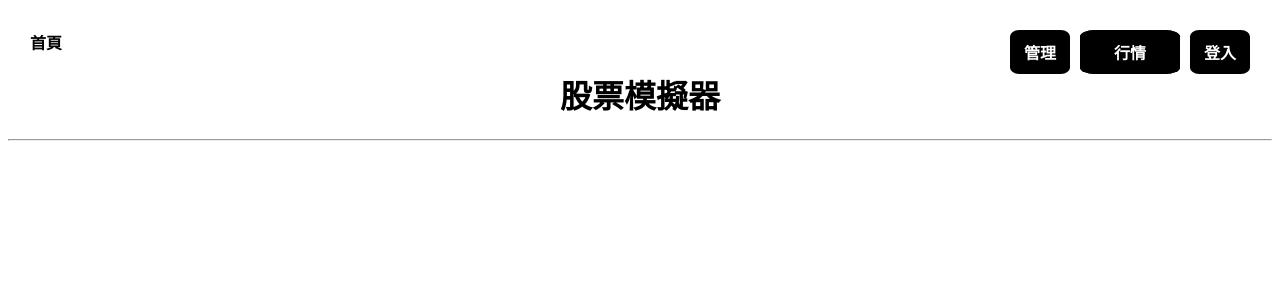
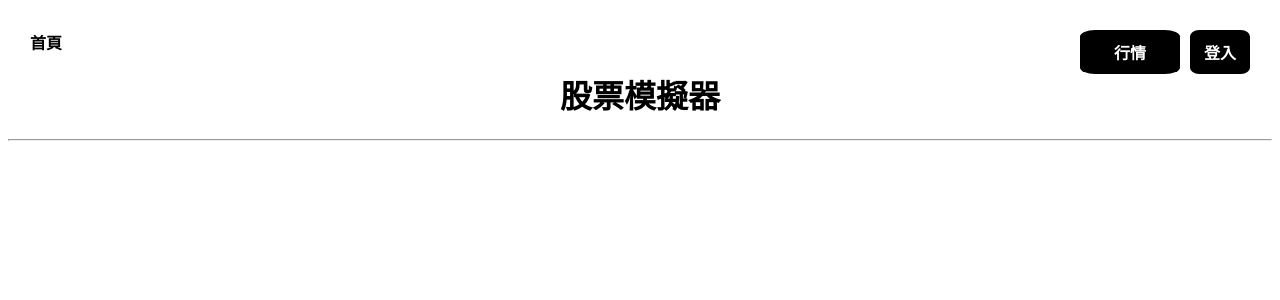
Before and after one commit to BillWang1018/Stock-Simulator, a Django app: page / in a window 1280 px wide. Shown: the top 300 px of the page. Run offline with Django 5.2, Linux system fonts and the light colour scheme.

Commit message:
update main.html

```diff
--- a/stock_simulator/members/templates/master.html
+++ b/stock_simulator/members/templates/master.html
@@ -1,16 +1,19 @@
 <!DOCTYPE html>
 <html>
+
 {% include 'members_style.html' %}
 <head>
-  <title>{% block title %}{% endblock %}</title>
+  <title> {% block title %}{% endblock %} </title>
 </head>
+
 <body>
 <a href="/" class="home"> 首頁 </a>
-<a href="/admin" class="admin"> 管理 </a>
+<!-- <a href="/admin" class="admin"> 管理 </a> -->
 
 {% block content %}
 {% endblock %}
-<a href="{%url 'members'%}" class="all-members"> 所有用戶 </a>
+<!-- <a href="{%url 'members'%}" class="all-members"> 所有用戶 </a> -->
 <a href="{%url 'snum'%}" class="all-members"> 行情 </a>
 </body>
+
 </html>
--- a/stock_simulator/members/templates/members_style.html
+++ b/stock_simulator/members/templates/members_style.html
@@ -37,7 +37,7 @@
         top: 30px;
         right: 100px;
     }
-    .admin {
+    /*.admin {
         text-align: center;
         width: 40px;
         color: white;
@@ -50,7 +50,7 @@
         position: fixed;
         top: 30px;
         right: 210px;
-    }
+    }*/
     .main {
         text-align: center;
         position: relative;
```
Also changed, not shown: stock_simulator/members/templates/main.html (+3 -8 lines).
